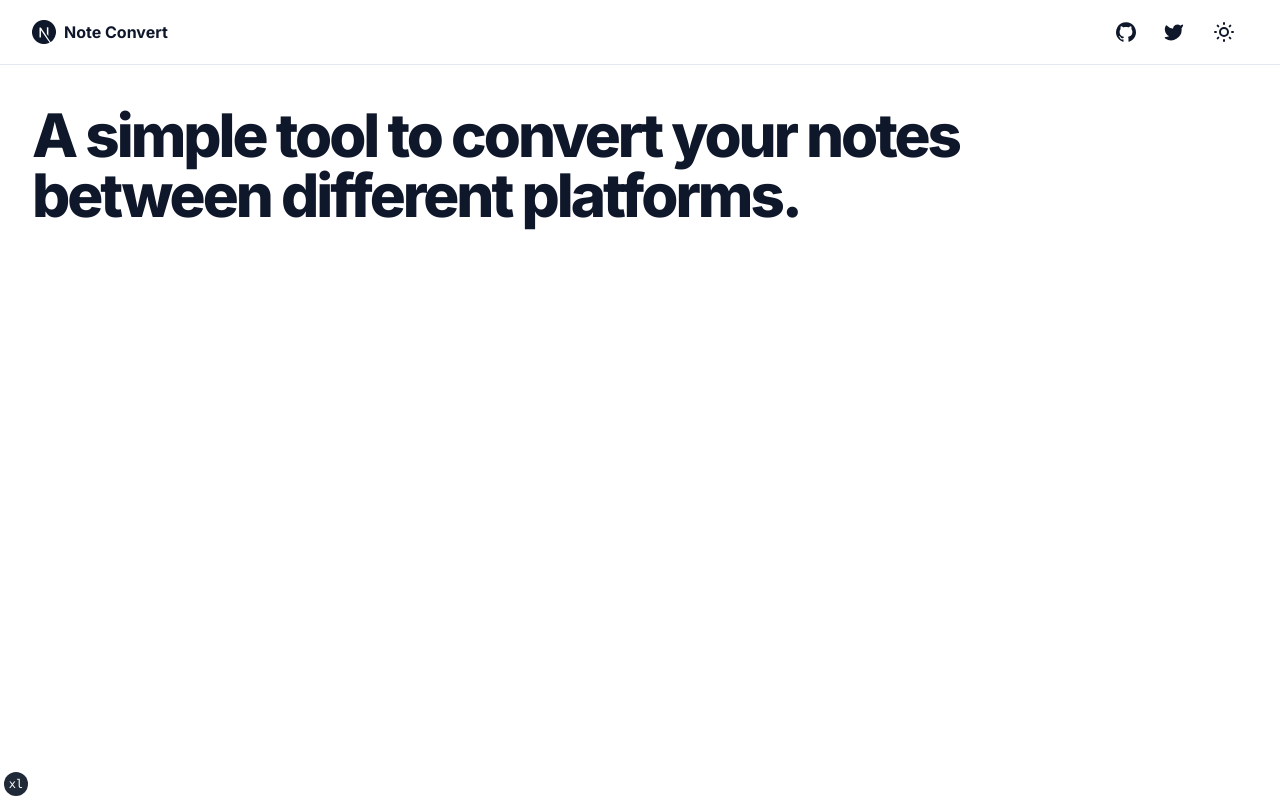
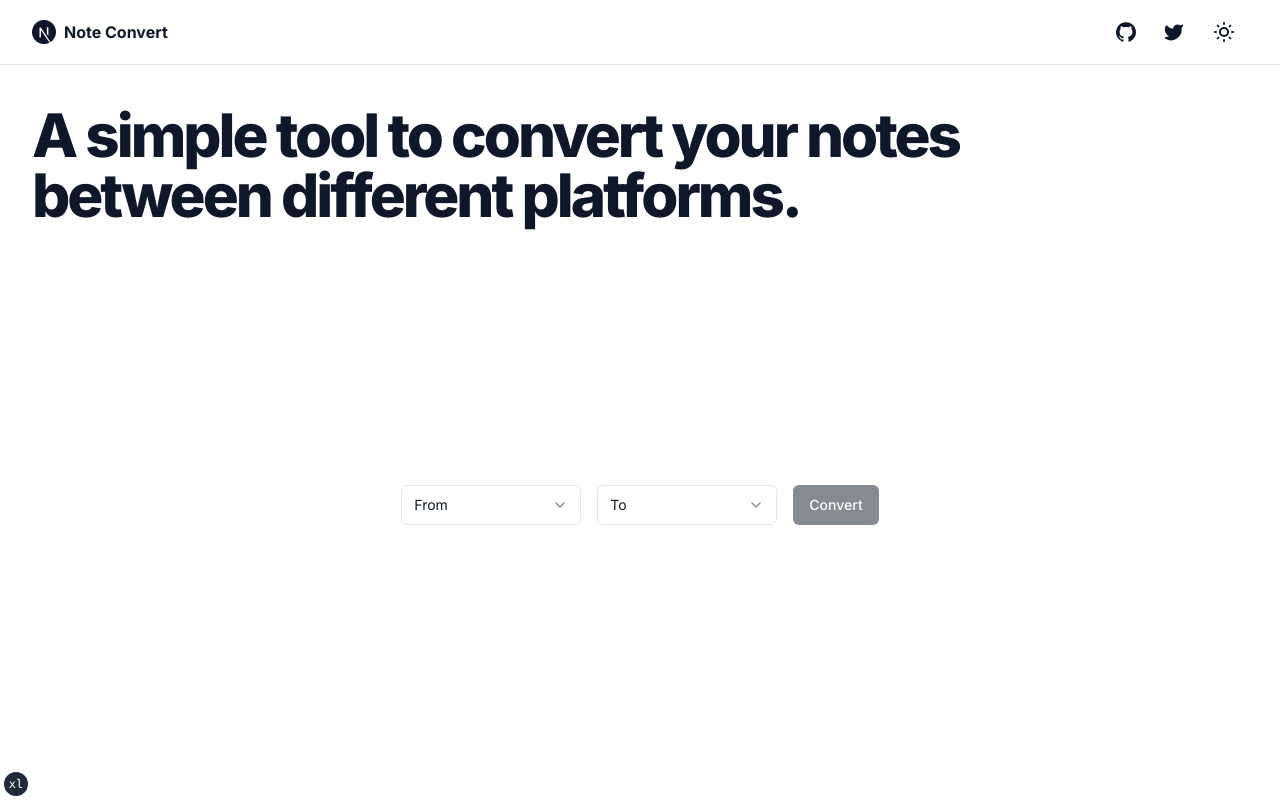
Before and after one commit to feihuobuzhun/-kirika, a Next.js app: page / in a window 1280 px wide. Built offline with nearby package versions, Linux system fonts and the light colour scheme.

Commit message:
feat: init ui

```diff
--- a/app/layout.tsx
+++ b/app/layout.tsx
@@ -43,7 +43,7 @@
           <ThemeProvider attribute="class" defaultTheme="system" enableSystem>
             <div className="relative flex min-h-screen flex-col">
               <SiteHeader />
-              <div className="flex-1">{children}</div>
+              {children}
             </div>
             <TailwindIndicator />
           </ThemeProvider>
--- a/app/page.tsx
+++ b/app/page.tsx
@@ -1,13 +1,19 @@
 import { siteConfig } from "@/config/site"
+
+import Selection from "./selection"
 
 export default function IndexPage() {
   return (
-    <section className="container grid items-center gap-6 pb-8 pt-6 md:py-10">
+    <section className="container flex grow flex-col gap-6 pb-8 pt-6 md:py-10">
       <div className="flex max-w-[980px] flex-col items-start gap-2">
         <h1 className="text-3xl font-extrabold leading-tight tracking-tighter sm:text-3xl md:text-5xl lg:text-6xl">
           {siteConfig.description}
         </h1>
       </div>
+
+      <div className="flex grow flex-col items-center justify-center">
+        <Selection />
+      </div>
     </section>
   )
 }
--- /dev/null
+++ b/app/selection.tsx
@@ -0,0 +1,72 @@
+"use client"
+
+import { useState } from "react"
+
+import { Button } from "@/components/ui/button"
+import { Input } from "@/components/ui/input"
+import {
+  Select,
+  SelectContent,
+  SelectItem,
+  SelectTrigger,
+  SelectValue,
+} from "@/components/ui/select"
+
+const FROM_OPTIONS = ["memos"] as const
+const TO_OPTIONS = ["local"] as const
+
+type FromOption = (typeof FROM_OPTIONS)[number]
+type ToOption = (typeof TO_OPTIONS)[number]
+
+export default function Selection() {
+  const [from, setFrom] = useState<FromOption | undefined>()
+  const [to, setTo] = useState<ToOption | undefined>()
+
+  const requiredIngredient = from === "memos" ? "OpenAPI" : undefined
+  const [ingredient, setIngredient] = useState<string | undefined>()
+
+  return (
+    <div>
+      <div className="flex gap-4">
+        <Select
+          value={from}
+          onValueChange={(value) => setFrom(value as FromOption)}
+        >
+          <SelectTrigger className="w-[180px]">
+            <SelectValue placeholder="From" />
+          </SelectTrigger>
+          <SelectContent>
+            <SelectItem value="memos">Memos</SelectItem>
+          </SelectContent>
+        </Select>
+
+        <Select value={to} onValueChange={(value) => setTo(value as ToOption)}>
+          <SelectTrigger className="w-[180px]">
+            <SelectValue placeholder="To" />
+          </SelectTrigger>
+          <SelectContent>
+            <SelectItem value="local">Local</SelectItem>
+          </SelectContent>
+        </Select>
+
+        <Button disabled={!from || !to || (requiredIngredient && !ingredient)}>
+          Convert
+        </Button>
+      </div>
+
+      {requiredIngredient && (
+        <div className="mt-4">
+          <p className="text-sm font-semibold text-gray-500">
+            Required ingredients:
+          </p>
+          <Input
+            className="mt-2"
+            placeholder={requiredIngredient}
+            value={ingredient}
+            onChange={(event) => setIngredient(event.target.value)}
+          />
+        </div>
+      )}
+    </div>
+  )
+}
--- /dev/null
+++ b/components/ui/input.tsx
@@ -0,0 +1,25 @@
+import * as React from "react"
+
+import { cn } from "@/lib/utils"
+
+export interface InputProps
+  extends React.InputHTMLAttributes<HTMLInputElement> {}
+
+const Input = React.forwardRef<HTMLInputElement, InputProps>(
+  ({ className, type, ...props }, ref) => {
+    return (
+      <input
+        type={type}
+        className={cn(
+          "flex h-10 w-full rounded-md border border-input bg-transparent px-3 py-2 text-sm ring-offset-background file:border-0 file:bg-transparent file:text-sm file:font-medium placeholder:text-muted-foreground focus-visible:outline-none focus-visible:ring-2 focus-visible:ring-ring focus-visible:ring-offset-2 disabled:cursor-not-allowed disabled:opacity-50",
+          className
+        )}
+        ref={ref}
+        {...props}
+      />
+    )
+  }
+)
+Input.displayName = "Input"
+
+export { Input }
--- /dev/null
+++ b/components/ui/select.tsx
@@ -0,0 +1,120 @@
+"use client"
+
+import * as React from "react"
+import * as SelectPrimitive from "@radix-ui/react-select"
+import { Check, ChevronDown } from "lucide-react"
+
+import { cn } from "@/lib/utils"
+
+const Select = SelectPrimitive.Root
+
+const SelectGroup = SelectPrimitive.Group
+
+const SelectValue = SelectPrimitive.Value
+
+const SelectTrigger = React.forwardRef<
+  React.ElementRef<typeof SelectPrimitive.Trigger>,
+  React.ComponentPropsWithoutRef<typeof SelectPrimitive.Trigger>
+>(({ className, children, ...props }, ref) => (
+  <SelectPrimitive.Trigger
+    ref={ref}
+    className={cn(
+      "flex h-10 w-full items-center justify-between rounded-md border border-input bg-transparent px-3 py-2 text-sm ring-offset-background placeholder:text-muted-foreground focus:outline-none focus:ring-2 focus:ring-ring focus:ring-offset-2 disabled:cursor-not-allowed disabled:opacity-50",
+      className
+    )}
+    {...props}
+  >
+    {children}
+    <SelectPrimitive.Icon asChild>
+      <ChevronDown className="h-4 w-4 opacity-50" />
+    </SelectPrimitive.Icon>
+  </SelectPrimitive.Trigger>
+))
+SelectTrigger.displayName = SelectPrimitive.Trigger.displayName
+
+const SelectContent = React.forwardRef<
+  React.ElementRef<typeof SelectPrimitive.Content>,
+  React.ComponentPropsWithoutRef<typeof SelectPrimitive.Content>
+>(({ className, children, position = "popper", ...props }, ref) => (
+  <SelectPrimitive.Portal>
+    <SelectPrimitive.Content
+      ref={ref}
+      className={cn(
+        "relative z-50 min-w-[8rem] overflow-hidden rounded-md border bg-popover text-popover-foreground shadow-md animate-in fade-in-80",
+        position === "popper" && "translate-y-1",
+        className
+      )}
+      position={position}
+      {...props}
+    >
+      <SelectPrimitive.Viewport
+        className={cn(
+          "p-1",
+          position === "popper" &&
+            "h-[var(--radix-select-trigger-height)] w-full min-w-[var(--radix-select-trigger-width)]"
+        )}
+      >
+        {children}
+      </SelectPrimitive.Viewport>
+    </SelectPrimitive.Content>
+  </SelectPrimitive.Portal>
+))
+SelectContent.displayName = SelectPrimitive.Content.displayName
+
+const SelectLabel = React.forwardRef<
+  React.ElementRef<typeof SelectPrimitive.Label>,
+  React.ComponentPropsWithoutRef<typeof SelectPrimitive.Label>
+>(({ className, ...props }, ref) => (
+  <SelectPrimitive.Label
+    ref={ref}
+    className={cn("py-1.5 pl-8 pr-2 text-sm font-semibold", className)}
+    {...props}
+  />
+))
+SelectLabel.displayName = SelectPrimitive.Label.displayName
+
+const SelectItem = React.forwardRef<
+  React.ElementRef<typeof SelectPrimitive.Item>,
+  React.ComponentPropsWithoutRef<typeof SelectPrimitive.Item>
+>(({ className, children, ...props }, ref) => (
+  <SelectPrimitive.Item
+    ref={ref}
+    className={cn(
+      "relative flex w-full cursor-default select-none items-center rounded-sm py-1.5 pl-8 pr-2 text-sm outline-none focus:bg-accent focus:text-accent-foreground data-[disabled]:pointer-events-none data-[disabled]:opacity-50",
+      className
+    )}
+    {...props}
+  >
+    <span className="absolute left-2 flex h-3.5 w-3.5 items-center justify-center">
+      <SelectPrimitive.ItemIndicator>
+        <Check className="h-4 w-4" />
+      </SelectPrimitive.ItemIndicator>
+    </span>
+
+    <SelectPrimitive.ItemText>{children}</SelectPrimitive.ItemText>
+  </SelectPrimitive.Item>
+))
+SelectItem.displayName = SelectPrimitive.Item.displayName
+
+const SelectSeparator = React.forwardRef<
+  React.ElementRef<typeof SelectPrimitive.Separator>,
+  React.ComponentPropsWithoutRef<typeof SelectPrimitive.Separator>
+>(({ className, ...props }, ref) => (
+  <SelectPrimitive.Separator
+    ref={ref}
+    className={cn("-mx-1 my-1 h-px bg-muted", className)}
+    {...props}
+  />
+))
+SelectSeparator.displayName = SelectPrimitive.Separator.displayName
+
+export {
+  Select,
+  SelectGroup,
+  SelectValue,
+  SelectTrigger,
+  SelectContent,
+  SelectLabel,
+  SelectItem,
+  SelectSeparator,
+}
--- a/package.json
+++ b/package.json
@@ -14,6 +14,7 @@
     "format:check": "prettier --check \"**/*.{ts,tsx,mdx}\" --cache"
   },
   "dependencies": {
+    "@radix-ui/react-select": "^1.2.1",
     "class-variance-authority": "^0.6.0",
     "clsx": "^1.2.1",
     "cmdk": "^0.2.0",
```
Also changed, not shown: 1 other file (tests, documents, lock files or other folders).
